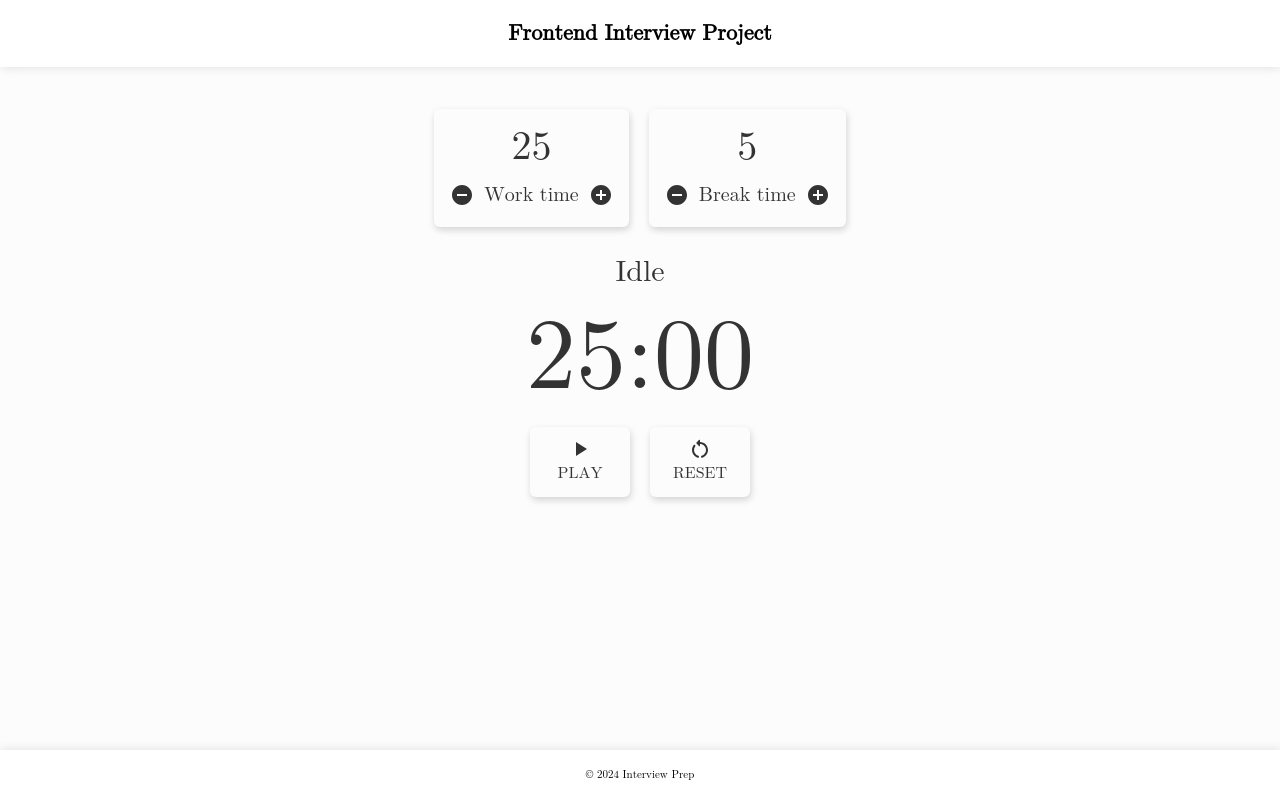
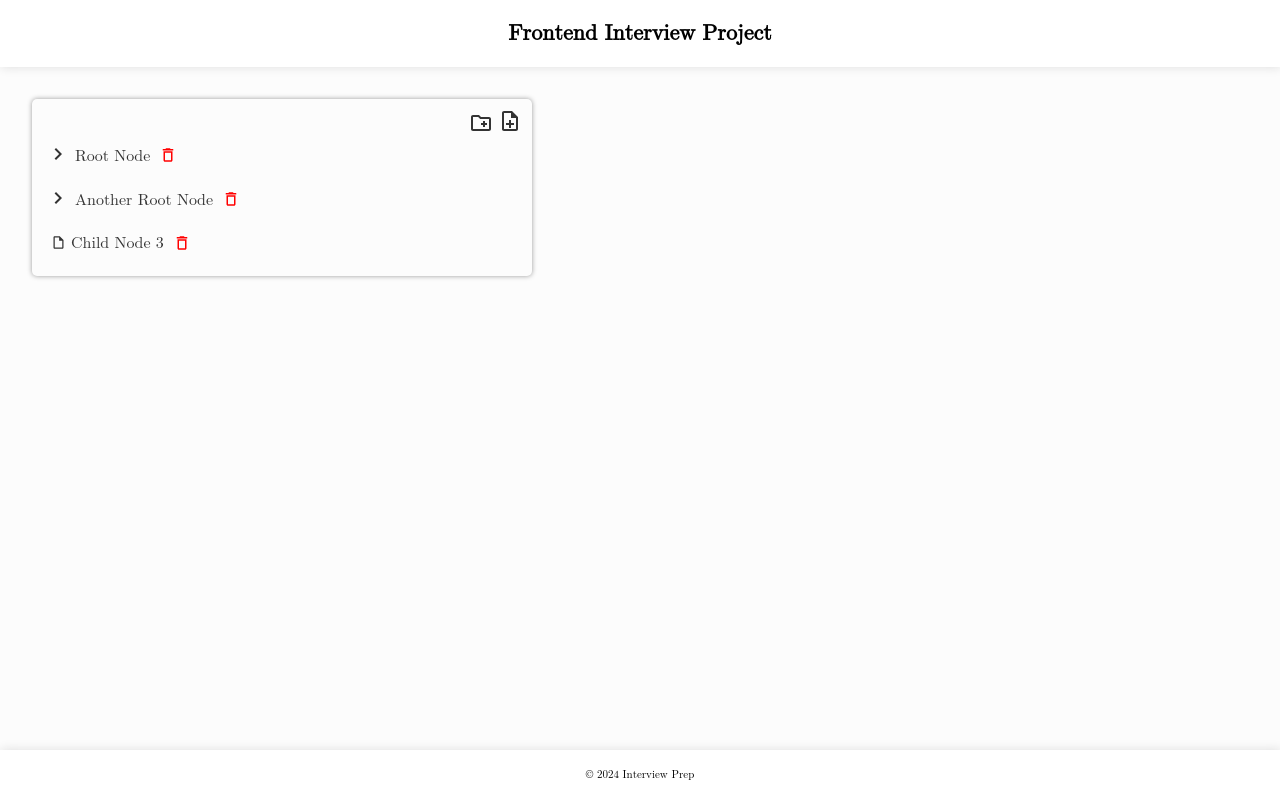
Before and after one commit to Anindya0207/awesome-react, a React (Create React App) app in the folder awesome-react-app/: page / in a window 1280 px wide. Built offline with nearby package versions, Linux system fonts and the light colour scheme.

Commit message:
no need of context.provider anymore

```diff
--- a/awesome-react-app/src/components/App.tsx
+++ b/awesome-react-app/src/components/App.tsx
@@ -49,7 +49,7 @@ const Fallback = () => <Text>Loading...</Text>;
 const App: React.FC<Props> = (props) => {
   return (
     <Suspense fallback={<Fallback />}>
-      <Pomodoro />
+      <TreeView />
     </Suspense>
   );
 };
--- a/awesome-react-app/src/components/FileTree/TreeProvider/index.tsx
+++ b/awesome-react-app/src/components/FileTree/TreeProvider/index.tsx
@@ -81,9 +81,9 @@ const reducer = (state: ReducerState, action: Action): ReducerState => {
 export const TreeProvider: React.FC<PropsWithChildren<{}>> = ({ children }) => {
   const [state, dispatch] = useReducer(reducer, { nodes: treeData });
   return (
-    <TreeContext.Provider value={{ state, dispatch }}>
+    <TreeContext value={{ state, dispatch }}>
       {children}
-    </TreeContext.Provider>
+    </TreeContext>
   );
 };
 
```
